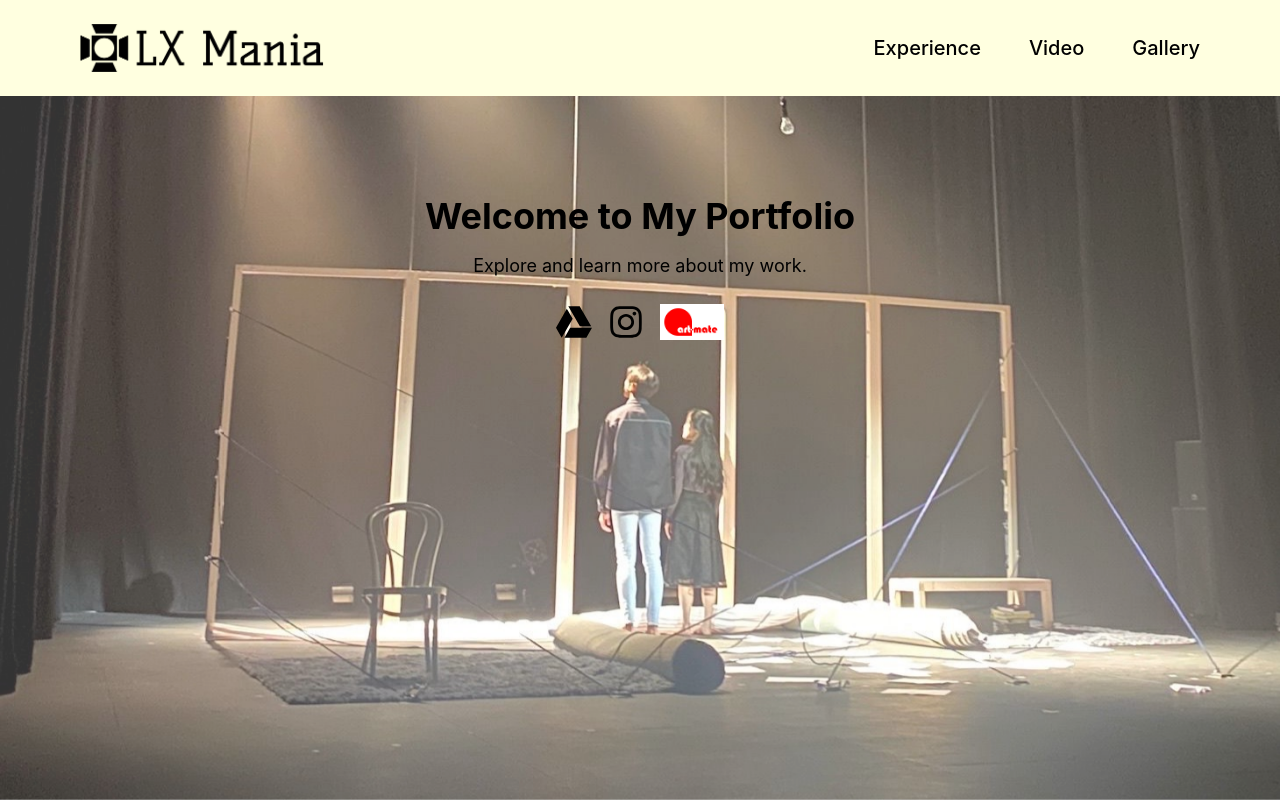
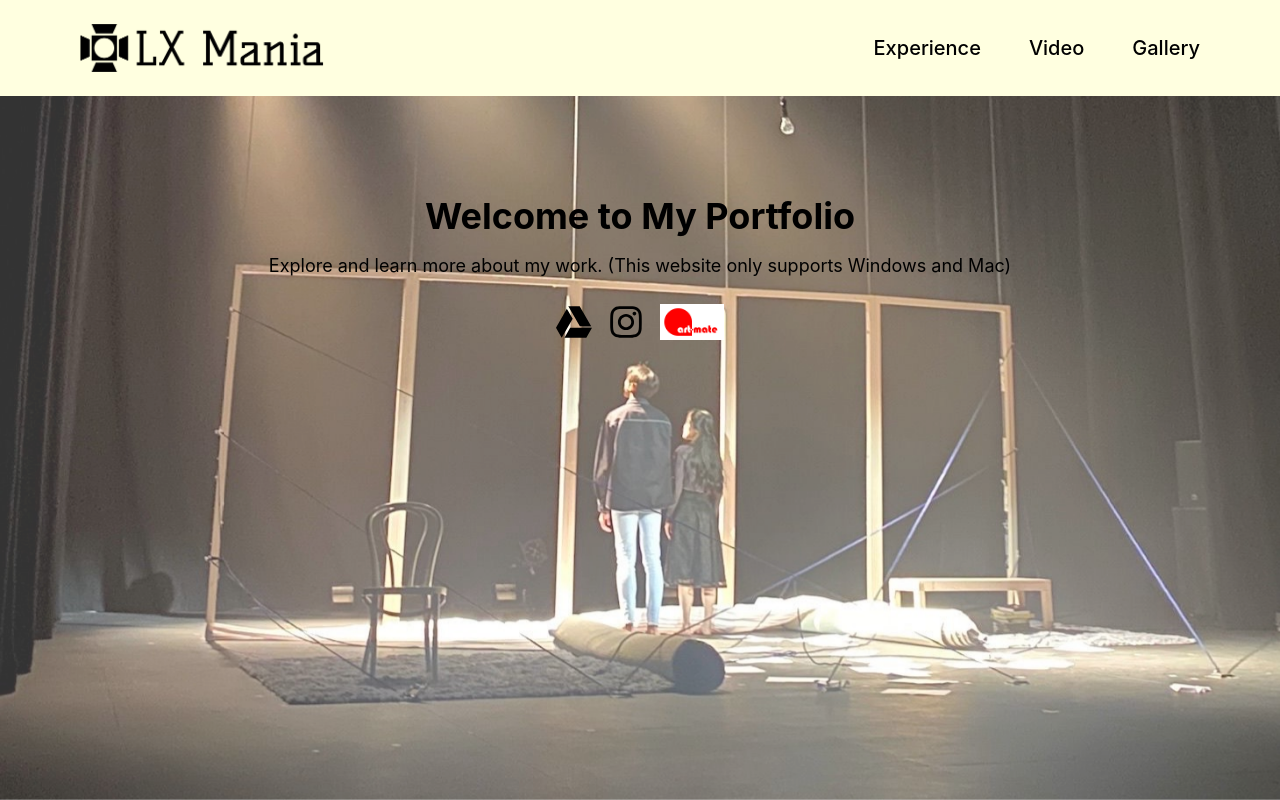
Before and after one commit to achan8877/CV, a React (Create React App) app: page / in a window 1280 px wide. Built offline with nearby package versions, Linux system fonts and the light colour scheme.

Commit message:
support pc and mac

```diff
--- a/src/Home.tsx
+++ b/src/Home.tsx
@@ -14,7 +14,7 @@ const Home: React.FC = () => {
         <section className="px-10 sm:px-20 text-center">
           <h1 className="text-4xl font-bold">Welcome to My Portfolio</h1>
           <p className="mt-4 text-lg">
-            Explore and learn more about my work.
+            Explore and learn more about my work. (This website only supports Windows and Mac)
           </p>
           <div className="flex justify-center gap-4 mt-6">
             <a href="https://drive.google.com/drive/folders/1PlgcoCl4gMtOtGuz7DRb4UygAhmoLB08?usp=sharing" target="_blank" rel="noopener noreferrer">
```
